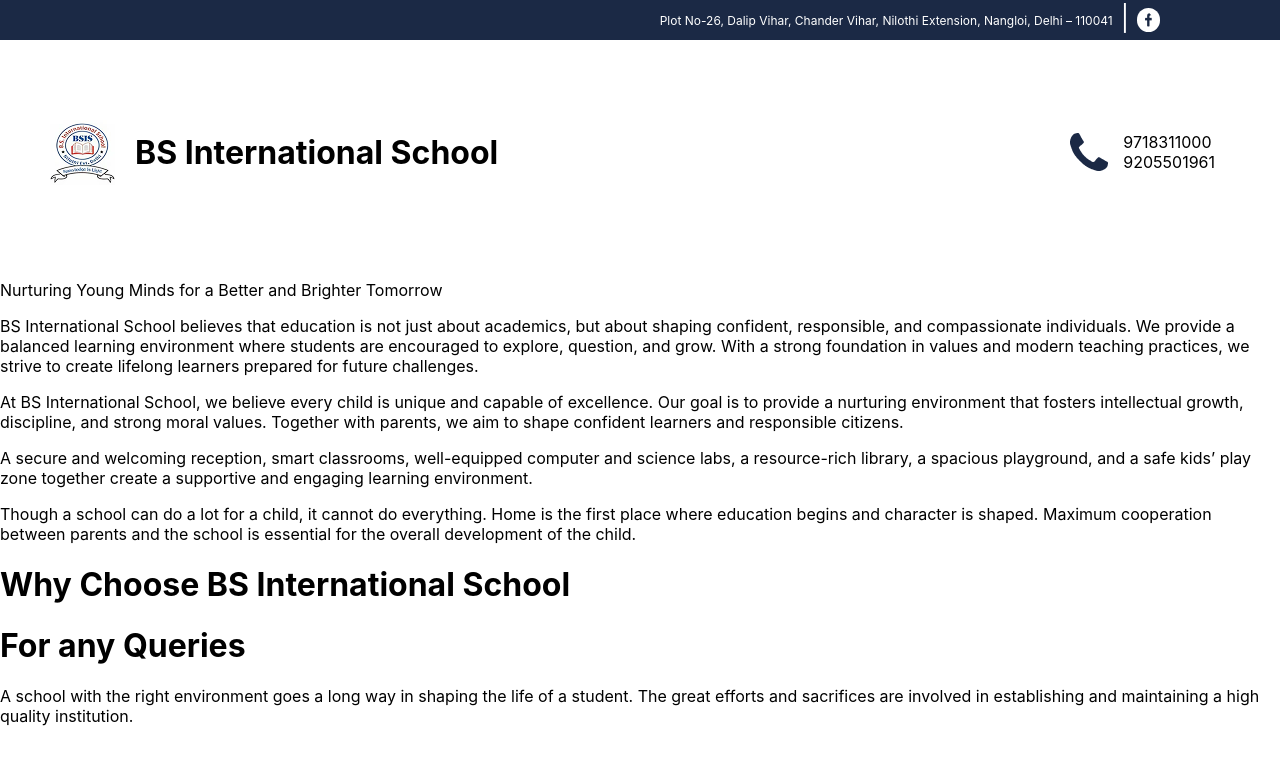
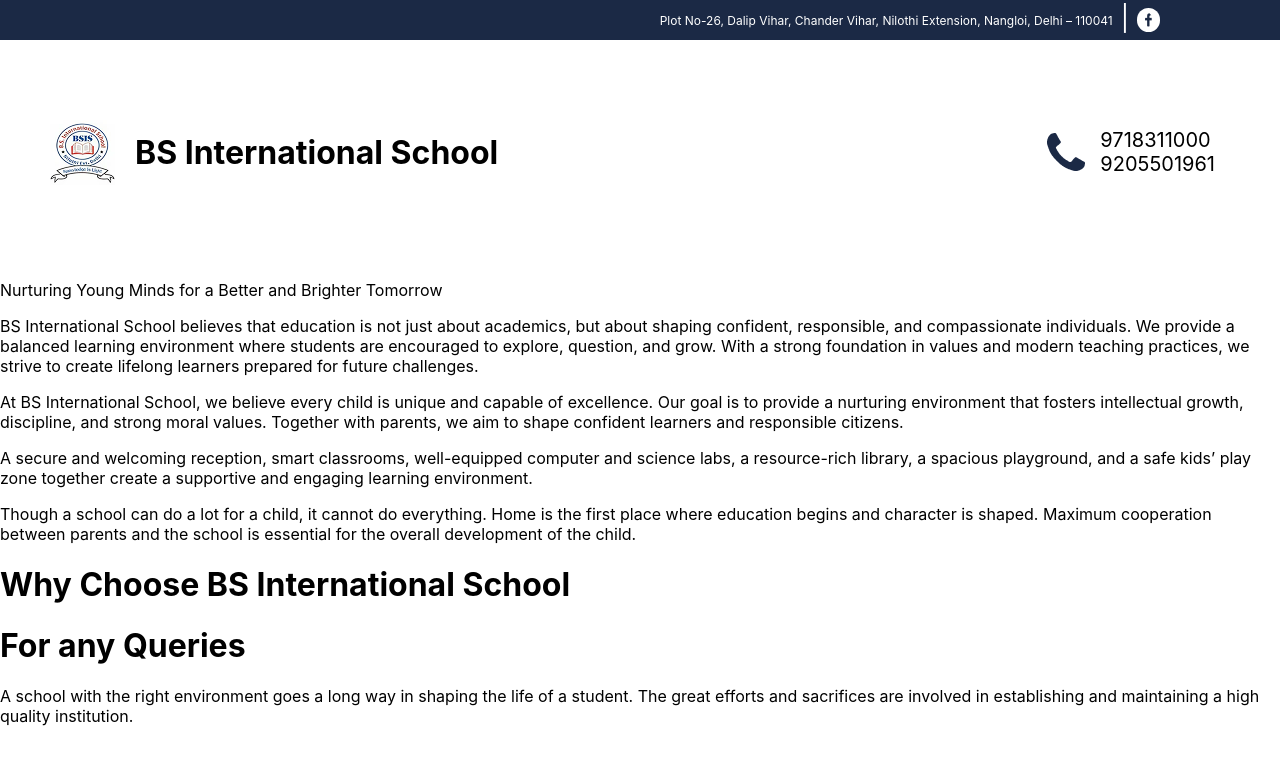
Before and after one commit to souravsharma-dev/react-School-Website, a React (Create React App) app: page / in a window 1280 px wide. Shown: the top 764 px of the page. Built offline with nearby package versions, Linux system fonts and the light colour scheme.

Commit message:
Changes in font size

```diff
--- a/src/Components/HomePage/Navbar.jsx
+++ b/src/Components/HomePage/Navbar.jsx
@@ -30,6 +30,7 @@
             <div style={{
                 display: 'flex',
                 flexDirection: 'column',
+                fontSize: '20px',
             }}>
                 <p>9718311000 <br />9205501961</p>
             </div>
```
